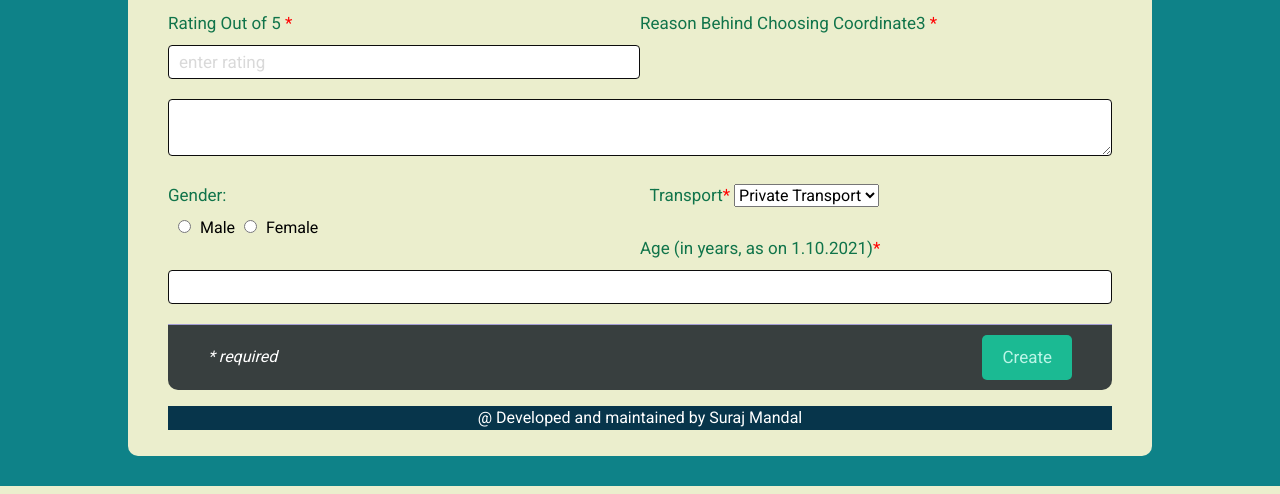
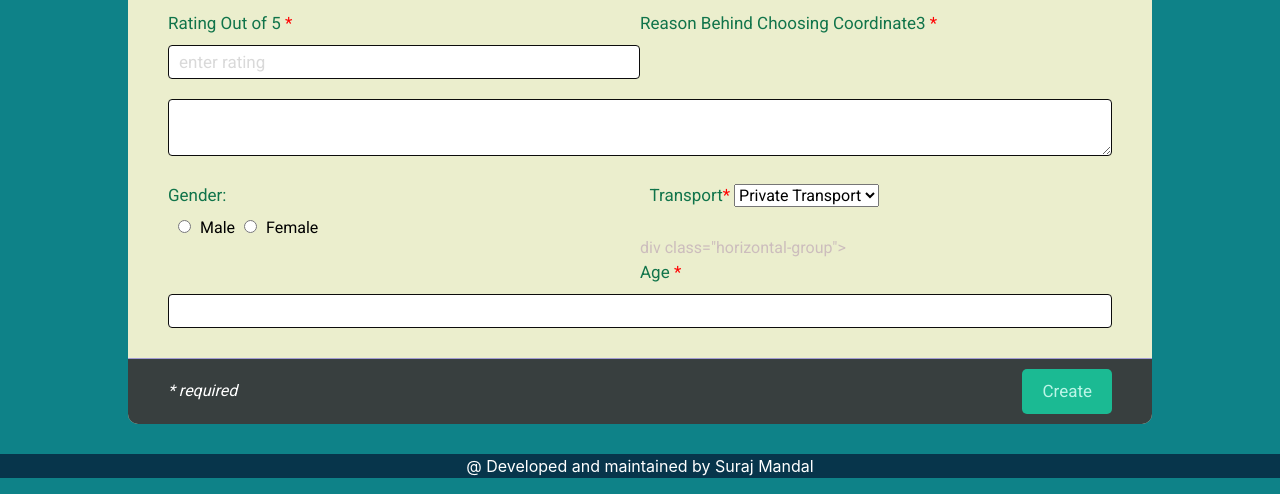
Before and after one commit to srm1071/crowdsource1, a Django app: page /register in a window 1280 px wide. Shown: the part 1504-1998 px from the top of the page. Run offline with Django 3.2, Linux system fonts and the light colour scheme; some libraries are stand-ins or nearby versions.

Commit message:
Update register.html

```diff
--- a/template/register.html
+++ b/template/register.html
@@ -409,10 +409,11 @@
         </div>
 
         <!-- Profile picture and Age -->
-        <div class="horizontal-group">
+        div class="horizontal-group">
           <div class="form-group center">
-            <label for="experience" class="label-title">Age (in years, as on 1.10.2021)<font color="red">*</font></label>
+            <label for="experience" class="label-title">Age <font color="red">*</font></label>
             <input type="number" min="18" max="80" value="" class="form-input" name="age" required="required">
+          </div>
         </div>
       </div>
 
```
